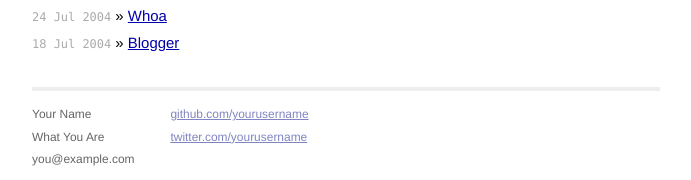
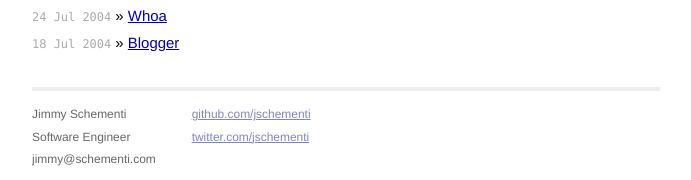
Before and after one commit to jschementi/jschementi.github.io, a Jekyll site: the page built from index.html, in a window 1280 px wide and 900 px high, scrolled down 4737 px. Shown: the part 717-897 px from the top of the window, without its empty margins (294-985 px from the left). Built offline with Jekyll 4.4.1, drawn with Linux system fonts in a browser that asks for light colours; Markdown is read by kramdown in place of the engine named in the settings.

Commit message:
Update personal info on layout

```diff
--- a/_layouts/default.html
+++ b/_layouts/default.html
@@ -26,15 +26,15 @@
           <div class="footer">
             <div class="contact">
               <p>
-                Your Name<br />
-                What You Are<br />
-                you@example.com
+                Jimmy Schementi<br />
+                Software Engineer<br />
+                jimmy@schementi.com
               </p>
             </div>
             <div class="contact">
               <p>
-                <a href="https://github.com/yourusername">github.com/yourusername</a><br />
-                <a href="https://twitter.com/yourusername">twitter.com/yourusername</a><br />
+                <a href="https://github.com/yourusername">github.com/jschementi</a><br />
+                <a href="https://twitter.com/yourusername">twitter.com/jschementi</a><br />
               </p>
             </div>
           </div>
```
